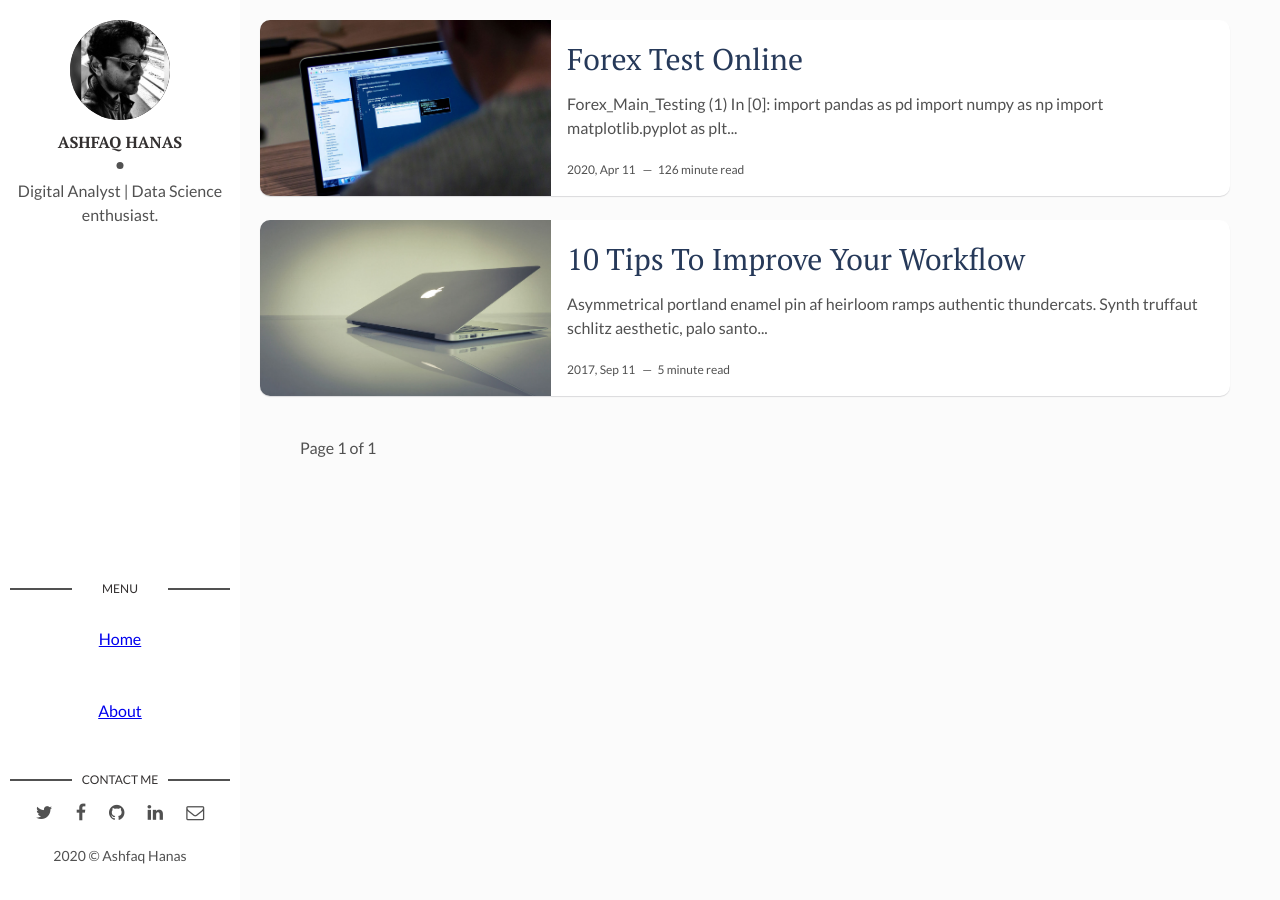
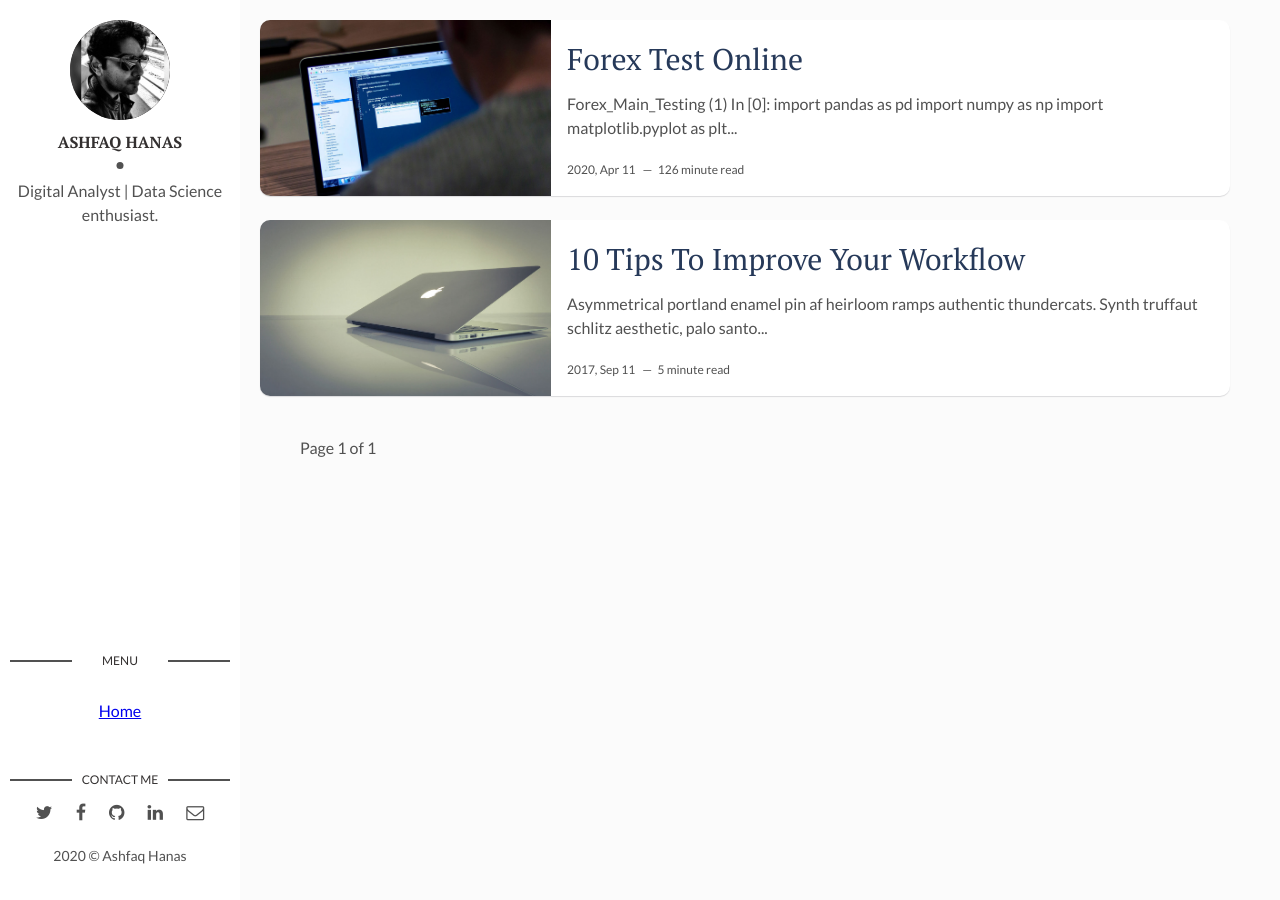
Before and after one commit to Ashfaq-Hanas/ashfaq-hanas.github.io, a Jekyll site: the page built from index.html, in a window 1280 px wide. Built offline with Jekyll 4.4.1, drawn with Linux system fonts in a browser that asks for light colours; the list of posts is cut into pages by our own code.

Commit message:
removed about page

```diff
--- a/_layouts/main.html
+++ b/_layouts/main.html
@@ -6,7 +6,7 @@ layout: default
   <header>
     <div class="about">
       <div class="cover-author-image">
-        <a href="{{site.baseurl}}/"><img src="{{site.baseurl}}/assets/img/{% if site.author-img %}{{site.author-img}}{% endif %}" alt="{{site.author}}"></a>
+        <a href="ashfaq-hanas.github.io"><img src="{{site.baseurl}}/assets/img/{% if site.author-img %}{{site.author-img}}{% endif %}" alt="{{site.author}}"></a>
       </div>
       <div class="author-name">{{site.author}}</div>
       <p>{{site.about-author}}</p>
@@ -17,9 +17,7 @@ layout: default
       <div>
         <h3 class="contact-title">Menu</h3>
         <br>
-        <center><a href="{{site.baseurl}}/">Home</a></center><br><br>
-        <center> <a href="{{site.baseurl}}/about">About</a></center><br>
-        <br>
+        <center><a href="ashfaq-hanas.github.io">Home</a></center><br><br>
       </div>
 
       <h3 class="contact-title">Contact me</h3>
```
